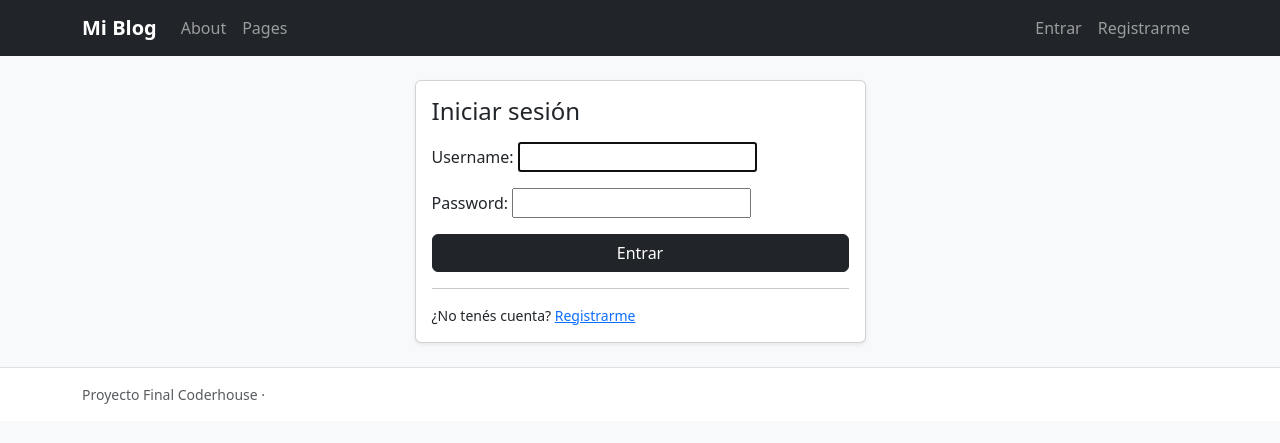
After one commit to matighigi/ProyectoFinal-Django-Ghigi, a Django app: page /accounts/login/ in a window 1280 px wide. The commit adds this page. Shown: the top 443 px of the page. Run offline with Django 5.2, Linux system fonts and the light colour scheme.

Commit message:
login & logout funcionales

```diff
--- a/accounts/urls.py
+++ b/accounts/urls.py
@@ -1,6 +1,12 @@
 from django.urls import path
+from django.contrib.auth import views as auth_views
 from .views import SignUpView
 
 urlpatterns = [
+    # Signup (registro)
     path("signup/", SignUpView.as_view(), name="signup"),
+
+    # Login / Logout (CBV de Django)
+    path("login/", auth_views.LoginView.as_view(), name="login"),
+    path("logout/", auth_views.LogoutView.as_view(), name="logout"),
 ]
--- a/templates/partials/navbar.html
+++ b/templates/partials/navbar.html
@@ -24,17 +24,25 @@
           <li class="nav-item">
             <span class="navbar-text me-2">Hola, {{ user.username }}</span>
           </li>
+
           <li class="nav-item">
-            <a class="nav-link" href="/accounts/logout/">Salir</a>
+            {# Django 6: logout recomendado por POST #}
+            <form method="post" action="{% url 'logout' %}" class="d-inline">
+              {% csrf_token %}
+              <button type="submit" class="btn btn-link nav-link" style="display:inline; padding:0;">
+                Salir
+              </button>
+            </form>
           </li>
         {% else %}
           <li class="nav-item">
-            <a class="nav-link" href="/accounts/login/">Entrar</a>
+            <a class="nav-link" href="{% url 'login' %}">Entrar</a>
           </li>
           <li class="nav-item">
-            <a class="nav-link" href="/accounts/signup/">Registrarme</a>
+            <a class="nav-link" href="{% url 'signup' %}">Registrarme</a>
           </li>
         {% endif %}
+
       </ul>
     </div>
   </div>
--- /dev/null
+++ b/templates/registration/login.html
@@ -0,0 +1,27 @@
+{% extends "base.html" %}
+
+{% block title %}Entrar{% endblock %}
+
+{% block content %}
+<div class="row justify-content-center">
+  <div class="col-md-6 col-lg-5">
+    <div class="card shadow-sm">
+      <div class="card-body">
+        <h1 class="h4 mb-3">Iniciar sesión</h1>
+
+        <form method="post" novalidate>
+          {% csrf_token %}
+          {{ form.as_p }}
+          <button class="btn btn-dark w-100" type="submit">Entrar</button>
+        </form>
+
+        <hr class="my-3">
+        <p class="mb-0 small">
+          ¿No tenés cuenta?
+          <a href="{% url 'signup' %}">Registrarme</a>
+        </p>
+      </div>
+    </div>
+  </div>
+</div>
+{% endblock %}
--- a/tuprimera_pagina/settings.py
+++ b/tuprimera_pagina/settings.py
@@ -118,3 +118,8 @@ USE_TZ = True
 # https://docs.djangoproject.com/en/6.0/howto/static-files/
 
 STATIC_URL = 'static/'
+
+
+LOGIN_REDIRECT_URL = "/"          # Después de loguearse
+LOGOUT_REDIRECT_URL = "/"         # Después de desloguearse
+LOGIN_URL = "/accounts/login/"
```
Also changed, not shown: accounts/views.py (+12 -1 lines), templates/accounts/signup.html (+29 -3 lines), templates/registration/logged_out.html (added, +10 -0 lines).
